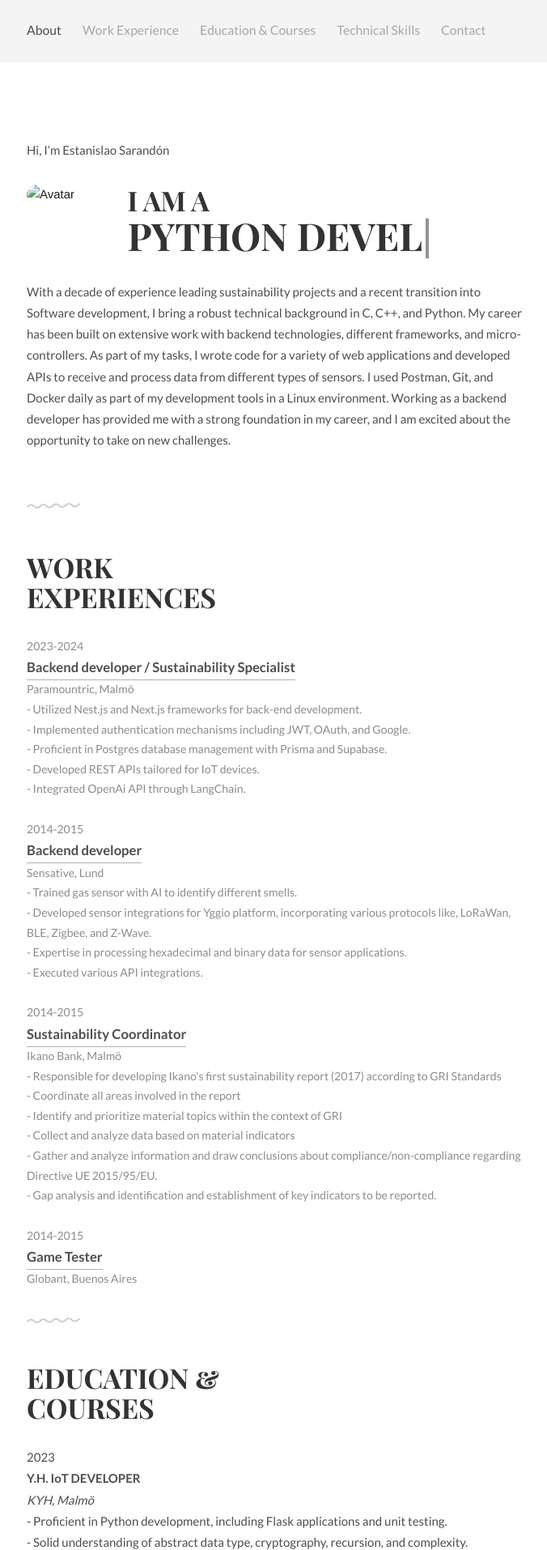
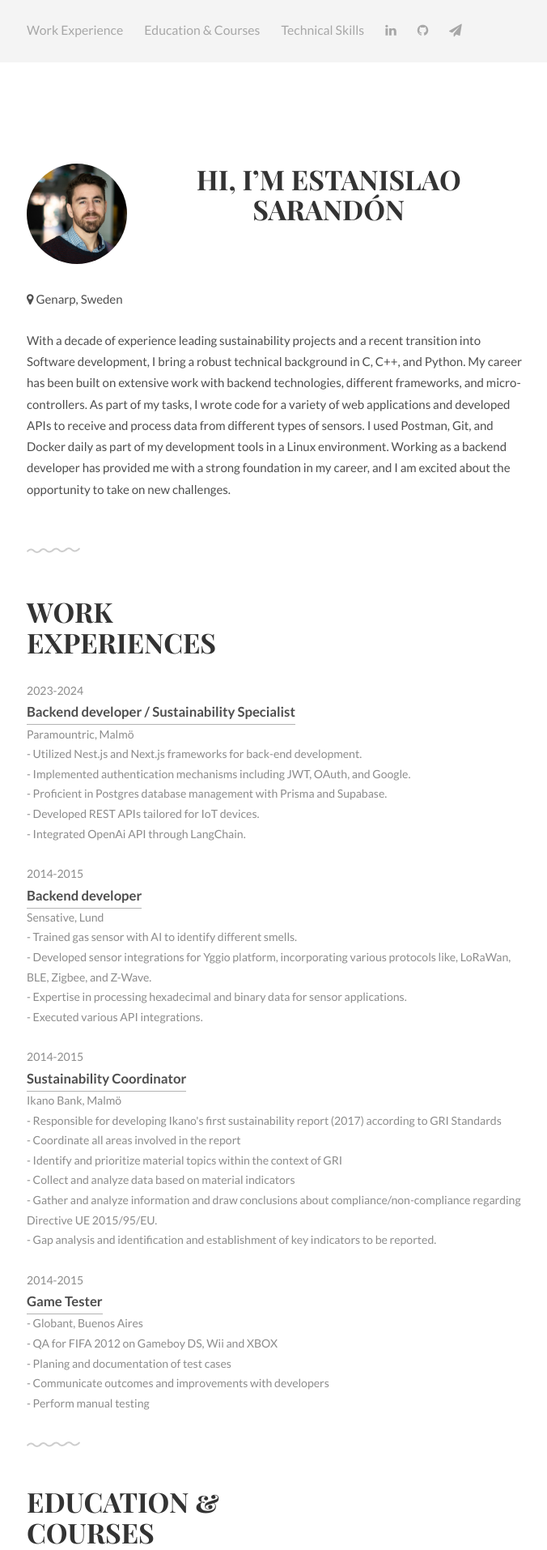
Before and after one commit to estanislao-lexicon/CV, a plain HTML site: page index.html in a window 1280 px wide. Shown: the top 1914 px of the page at 81% size, without its empty margins (296-972 px from the left). Drawn offline with Linux system fonts and the light colour scheme.

Commit message:
picture added

```diff
--- a/css/custom.css
+++ b/css/custom.css
@@ -23,7 +23,7 @@ a:hover {
 
 .container {
   margin: auto;
-  max-width: 662px;
+  max-width: 750px;
   padding: 0 20px; }
 
 @media only screen and (max-width: 767px) {
--- a/index.html
+++ b/index.html
@@ -27,16 +27,17 @@
 		<div class="container">
 			<header class="group top-nav">
 				<div class="navigation-toggle" data-tools="navigation-toggle" data-target="#navbar-1">
-				    <span class="logo">DRACO</span>
+				    <span class="logo">CV</span>
 				</div>
 			    <nav id="navbar-1" class="navbar item-nav">
 				    <ul>
-				        <li class="active"><a href="#about">About</a></li>
 				        <li><a href="#experiences">Work Experience</a></li>
 				        <li><a href="#education">Education & Courses</a></li>
 				        <li><a href="#skills">Technical Skills</a></li>
-                        <li><a href="#contact">Contact</a></li>
-				    </ul>
+                        <li><a href="https://se.linkedin.com/in/esarandon"><i class="fa fa-linkedin"></i></a></li>
+                        <li><a href="https://github.com/estanislao-lexicon"><i class="fa fa-github"></i></a></li>
+                        <li><a href="mailto:esarandon@gmail.com"><i class="fa fa-send"></i></a></li>
+                    </ul>
 				</nav>
 			</header>
 		</div>
@@ -45,14 +46,16 @@
 	<!-- Introduction -->
 	<div class="intro section" id="about">
 		<div class="container">
-			<p>Hi, I’m Estanislao Sarandón</p>
 			<div class="units-row units-split wrap">
 				<div class="unit-20">
 					<img src="img/ava.jpg" alt="Avatar">
 				</div>
-				<div class="unit-80">
-					<h1>I am a<br><span id="typed"></span></h1>
+                <div class="unit-80">
+                    <h1><center>Hi, I’m Estanislao Sarandón</center></h1>
 				</div>
+            </div>
+            <div class="units-row">
+                <p><i class="fa fa-map-marker"></i> Genarp, Sweden</p>
 				<p>
 					With a decade of experience leading sustainability projects and a recent transition into Software development, I bring a robust technical background in C, C++, and Python.
                     My career has been built on extensive work with backend technologies, different frameworks, and micro-controllers. As part of my tasks, I wrote code for a variety of web applications and developed APIs to receive and process data from different types of sensors. I used Postman, Git, and Docker daily as part of my development tools in a Linux environment.
@@ -101,7 +104,11 @@
             <ul class="work-list">
 				<li>2014-2015</li>
 				<li><a href="#">Game Tester</a></li>
-				<li>Globant, Buenos Aires</li>
+				<li>- Globant, Buenos Aires</li>
+                <li>- QA for FIFA 2012 on Gameboy DS, Wii and XBOX</li>
+                <li>- Planing and documentation of test cases</li>
+                <li>- Communicate outcomes and improvements with developers</li>
+                <li>- Perform manual testing</li>
 			</ul>
 		</div>
 	</div>
@@ -201,7 +208,7 @@
 	<!-- Quote -->
 	<div class="quote">
 		<div class="container text-centered">
-			<h1>fight against the ugliness.</h1>
+			<h1></h1>
 		</div>
 	</div>
 
@@ -209,14 +216,14 @@
 		<div class="container">
 			<div class="units-row">
 			    <div class="unit-50">
-			    	<p>Handcrafted by Afnizar Nur Ghifari</p>
+			    	<p>Handcrafted by Estanislao Sarandón</p>
 			    </div>
 			    <div class="unit-50">
 					<ul class="social list-flat right">
-						<li><a href="mailto:afnizarhilmi@gmail.com"><i class="fa fa-send"></i></a></li>
-						<li><a href="http://twitter.com/afnizarnur"><i class="fa fa-twitter"></i></a></li>
-						<li><a href="http://dribbble.com/afnizarnur"><i class="fa fa-dribbble"></i></a></li>
-						<li><a href="http://behance.com/afnizarnur"><i class="fa fa-behance"></i></a></li>
+						<li><a href="mailto:esarandon@gmail.com"><i class="fa fa-send"></i></a></li>
+						<li><a href="https://se.linkedin.com/in/esarandon"><i class="fa fa-linkedin"></i></a></li>
+                        <li><a href="https://github.com/estanislao-lexicon"><i class="fa fa-github"></i></a></li>
+
 					</ul>
 			    </div>
 			</div>
@@ -224,14 +231,14 @@
 	</footer>
 
 	<!-- Javascript -->
-	<script src="js/jquery.min.js"></script>
+	<!-- <script src="js/jquery.min.js"></script>
 	<script src="js/typed.min.js"></script>
     <script src="js/kube.min.js"></script>
-    <script src="js/site.js"></script>
+    <script src="js/site.js"></script> -->
     <script>
 		function newTyped(){}$(function(){$("#typed").typed({
 		// Change to edit type effect
-		strings: ["Backend developer", "Python developer", "JavaScript developer", "Frontend developer", "C# developer", "C/C++ developer", "Fullstack developer"],
+		strings: ["Backend developer", "Frontend developer", "Fullstack developer", "Python developer", "JavaScript developer", "C# developer", "C/C++ developer"],
 
 		typeSpeed:90,backDelay:700,contentType:"html",loop:!0,resetCallback:function(){newTyped()}}),$(".reset").click(function(){$("#typed").typed("reset")})});
     </script>
```
Also changed, not shown: css/custom.min.css, img/ava.jpg (added), img/favicon.png (deleted).
